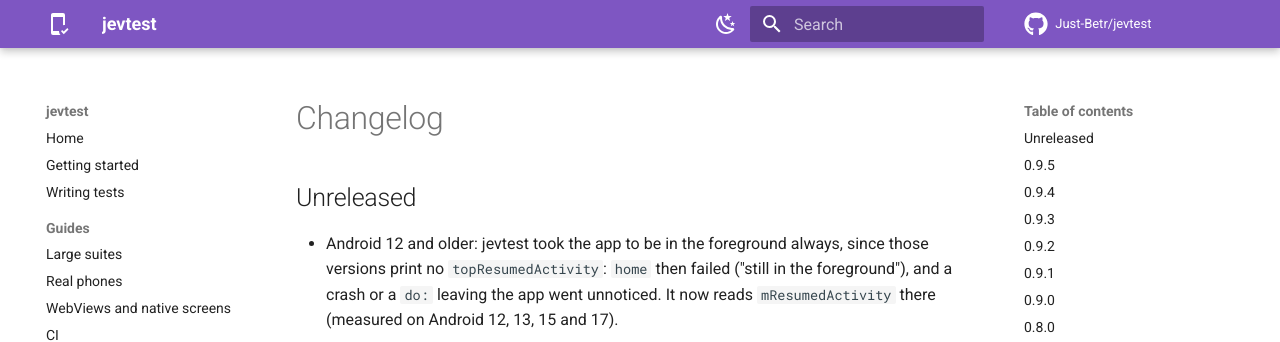
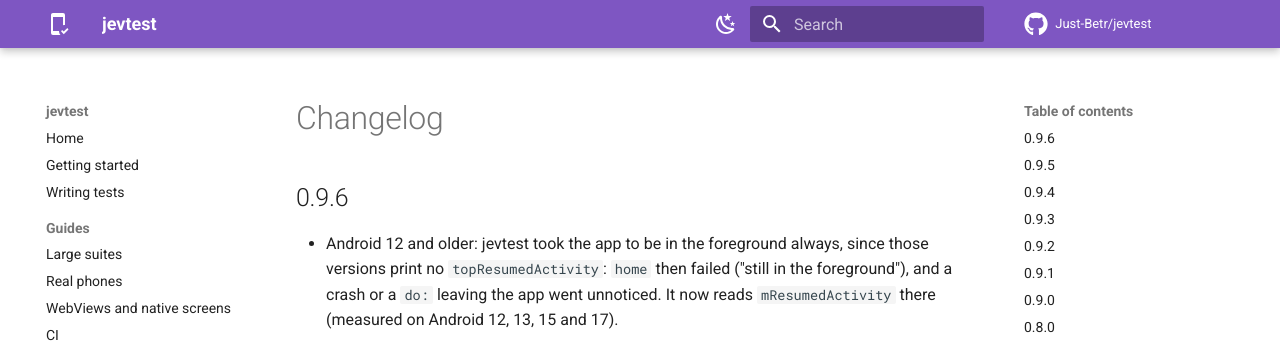
Before and after one commit to Just-Betr/jevtest, an MkDocs documentation site: the page built from docs/changelog.md, in a window 1280 px wide and 900 px high. Shown: the top 342 px of the window. Built offline with MkDocs 1.6.1 and Material for MkDocs 9.7.7, drawn with Linux system fonts in a browser that asks for light colours; comment, search, counter and statistics services are not loaded.

Commit message:
0.9.6
Co-Authored-By: Claude Opus 5.5 <noreply@anthropic.com>

````diff
--- a/CHANGELOG.md
+++ b/CHANGELOG.md
@@ -1,6 +1,6 @@
 # Changelog
 
-## Unreleased
+## 0.9.6
 
 - Android 12 and older: jevtest took the app to be in the foreground always, since those versions print no
   `topResumedActivity`: `home` then failed ("still in the foreground"), and a crash or a `do:` leaving the app went
--- a/docs/getting-started.md
+++ b/docs/getting-started.md
@@ -82,7 +82,7 @@ jevtest run tests.yaml --lock record --out results
 Both flags are required, so every run says how it treats the lockfile and where its results go.
 
 ```console
-jevtest 0.9.5 · android · emulator-5554 · dev.jevtest.jevtest_demo · jev-1.13.0 · lockfile: record
+jevtest 0.9.6 · android · emulator-5554 · dev.jevtest.jevtest_demo · jev-1.13.0 · lockfile: record
 
 ▶ App opens on the sign-in screen
   ✓ expect: The sign in screen is showing — Jev 0.98
--- a/jevtest/__init__.py
+++ b/jevtest/__init__.py
@@ -1,3 +1,3 @@
 """jevtest: plain-English end-to-end tests for Android and iOS apps, driven by TypeSafe's Jev."""
 
-__version__ = "0.9.5"
+__version__ = "0.9.6"
````
Also changed, not shown: README.md (+1 -1 lines), docs/index.md (+1 -1 lines).
